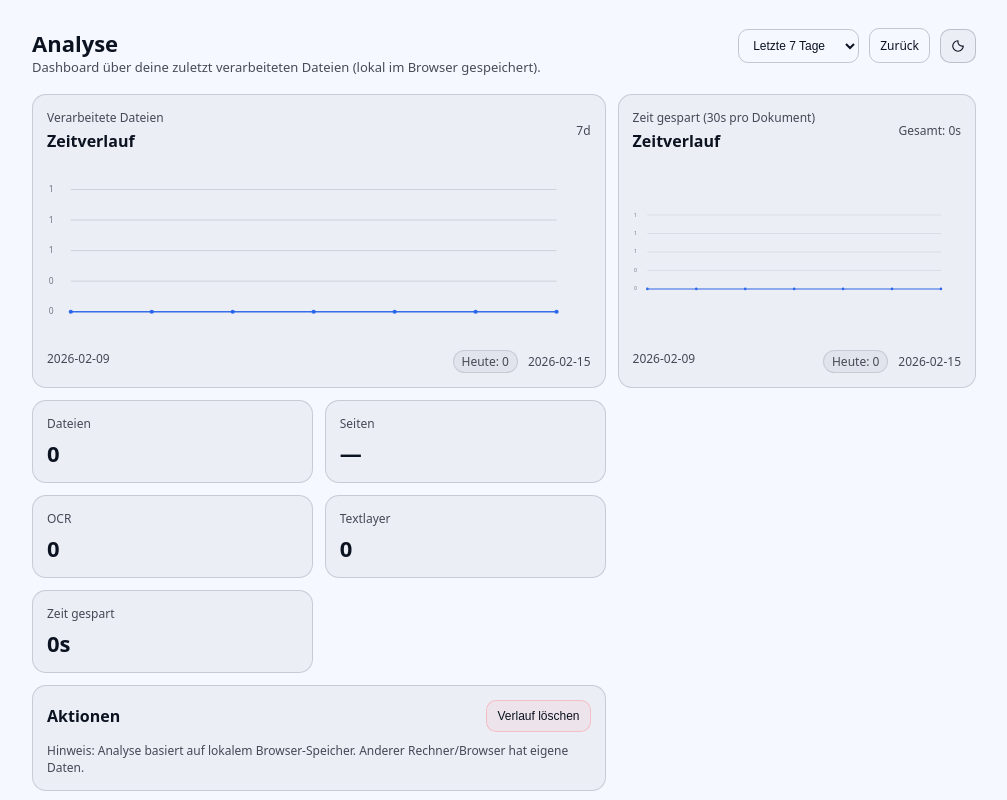
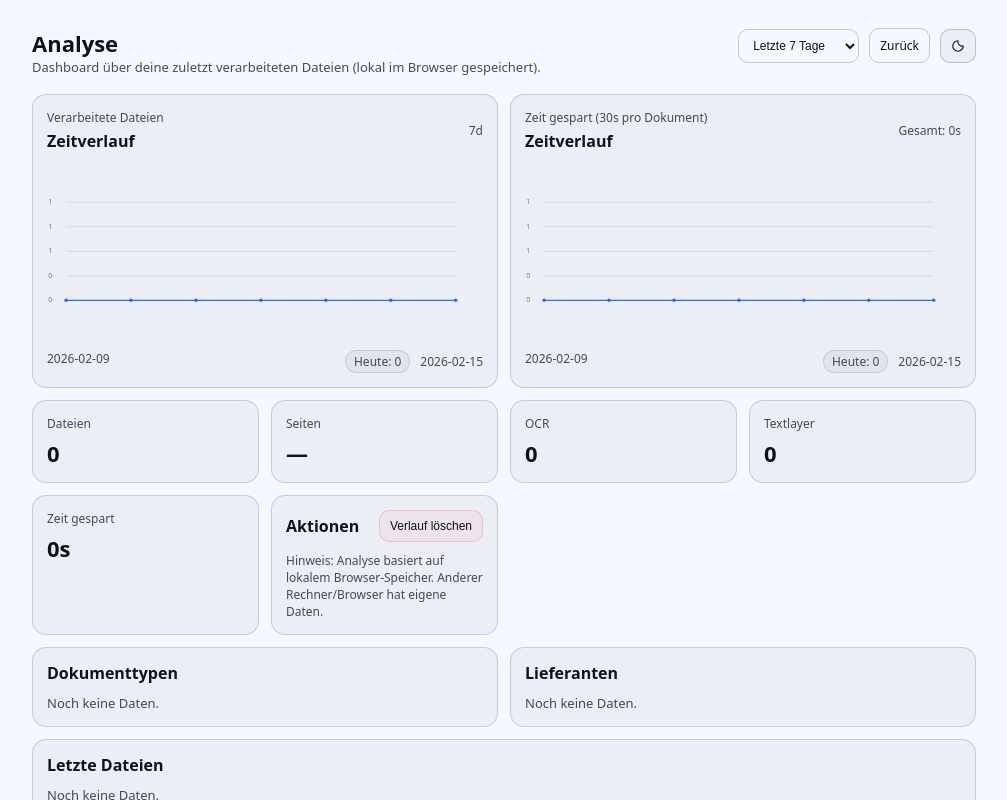
Before and after one commit to pohlandnicos/postbeschriftung, a Next.js app in the folder apps/web/: page /analysis in a window 1280 px wide. Shown: the top 800 px of the page, without its empty margins (136-1143 px from the left). Built offline with nearby package versions, Linux system fonts and the light colour scheme.

Commit message:
Clean up analysis page layout

```diff
--- a/apps/web/app/analysis/page.tsx
+++ b/apps/web/app/analysis/page.tsx
@@ -150,7 +150,8 @@ export default function AnalysisPage() {
         </div>
       </div>
 
-      <div style={{ display: 'grid', gridTemplateColumns: '1.6fr 1fr', gap: 12 }}>
+      <div style={{ display: 'grid', gap: 12 }}>
+        <div style={{ display: 'grid', gridTemplateColumns: '1fr 1fr', gap: 12 }}>
           <div style={{ border: '1px solid var(--border_soft)', borderRadius: 14, background: 'var(--panel)', padding: 14 }}>
             <div style={{ display: 'flex', justifyContent: 'space-between', gap: 12, alignItems: 'center' }}>
               <div>
@@ -163,7 +164,6 @@ export default function AnalysisPage() {
               <MiniLineChart series={stats.series} />
             </div>
           </div>
-
           <div style={{ border: '1px solid var(--border_soft)', borderRadius: 14, background: 'var(--panel)', padding: 14 }}>
             <div style={{ display: 'flex', justifyContent: 'space-between', gap: 12, alignItems: 'center' }}>
               <div>
@@ -176,15 +176,14 @@ export default function AnalysisPage() {
               <MiniLineChart series={stats.timeSeries} />
             </div>
           </div>
+        </div>
 
-        <div style={{ display: 'grid', gap: 12 }}>
-          <div style={{ display: 'grid', gridTemplateColumns: '1fr 1fr', gap: 12 }}>
+        <div style={{ display: 'grid', gridTemplateColumns: 'repeat(auto-fit, minmax(180px, 1fr))', gap: 12 }}>
           <Kpi title="Dateien" value={String(stats.count)} />
           <Kpi title="Seiten" value={stats.pagesKnown ? String(stats.totalPages) : '—'} />
           <Kpi title="OCR" value={String(stats.usedOpenAI)} />
           <Kpi title="Textlayer" value={String(stats.withTextLayer)} />
           <Kpi title="Zeit gespart" value={stats.timeLabel} />
-          </div>
 
           <div style={{ border: '1px solid var(--border_soft)', borderRadius: 14, background: 'var(--panel)', padding: 14 }}>
             <div style={{ display: 'flex', justifyContent: 'space-between', alignItems: 'center', gap: 12 }}>
@@ -215,7 +214,7 @@ export default function AnalysisPage() {
         </div>
       </div>
 
-      <div style={{ marginTop: 12, display: 'grid', gridTemplateColumns: 'repeat(auto-fit, minmax(320px, 1fr))', gap: 12 }}>
+      <div style={{ marginTop: 12, display: 'grid', gridTemplateColumns: 'repeat(auto-fit, minmax(360px, 1fr))', gap: 12 }}>
         <Panel title="Dokumenttypen">
           {stats.topTypes.length ? (
             <div style={{ display: 'grid', gap: 8 }}>
```
Lines whose indentation alone changed are shown as unchanged.
